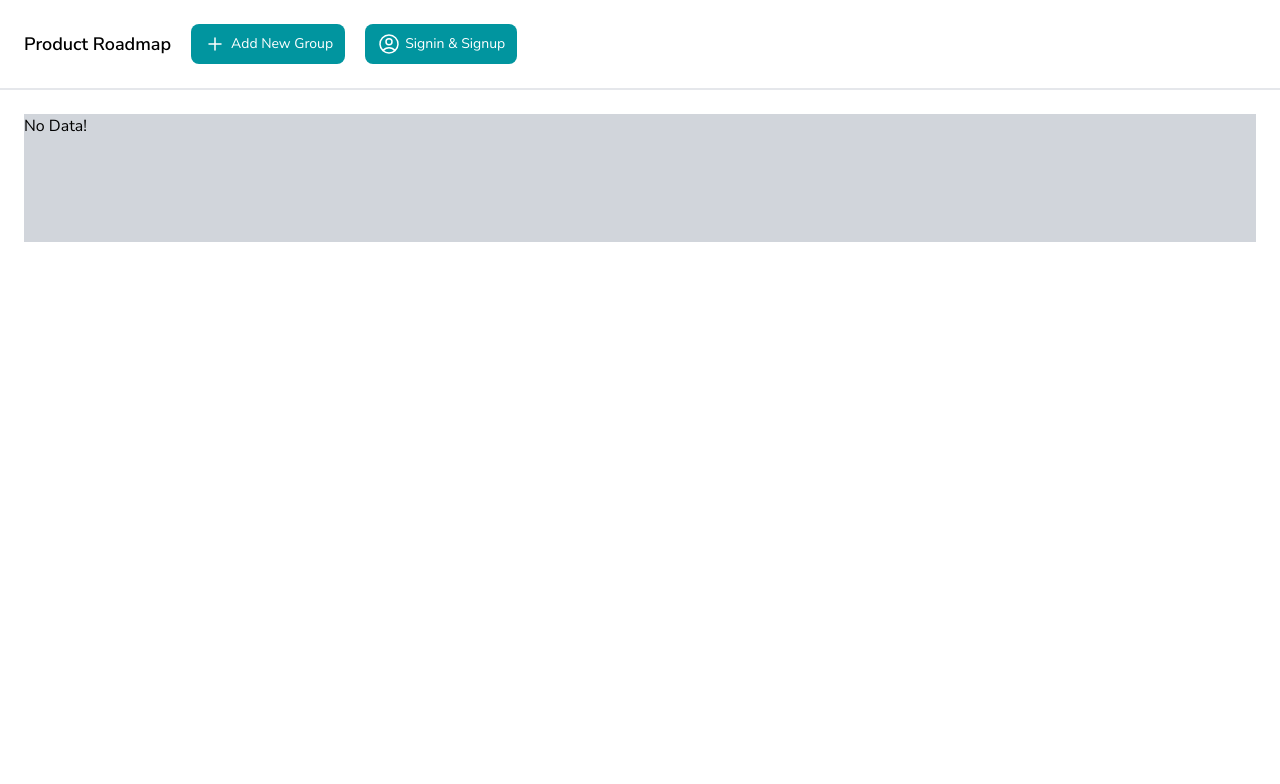
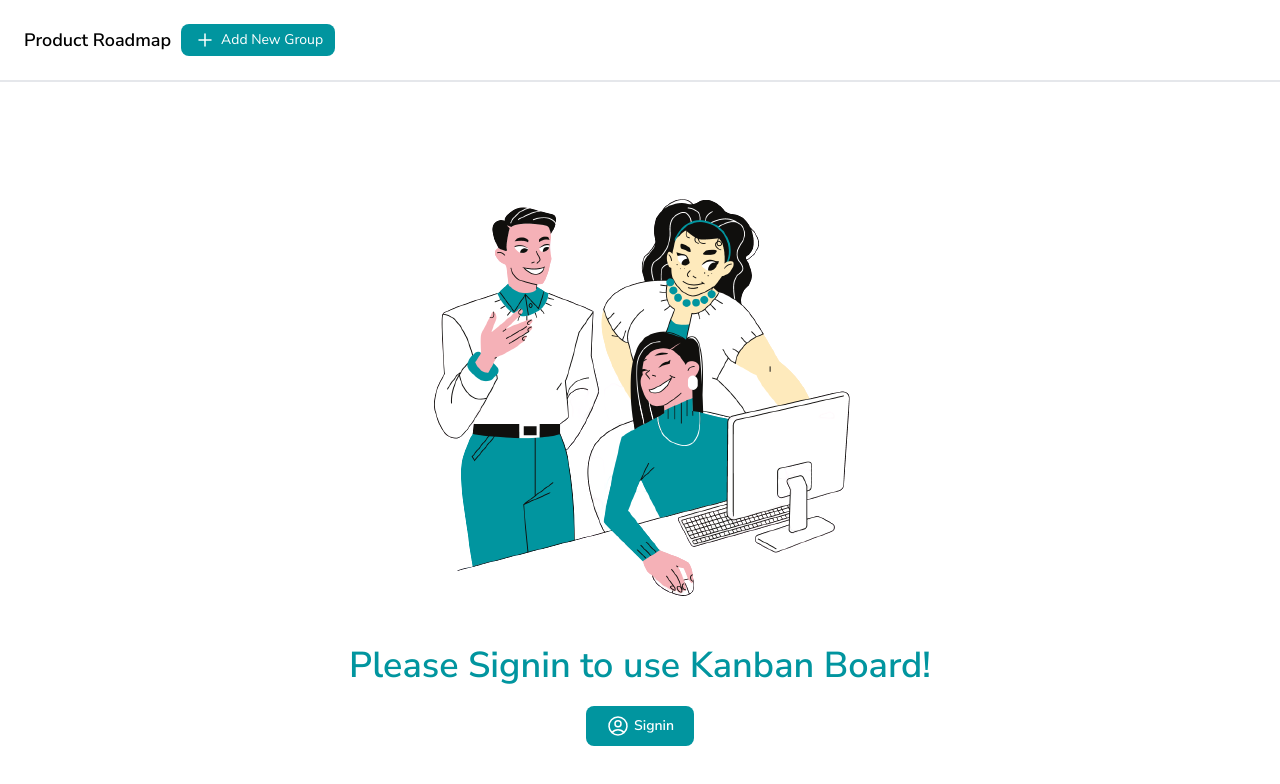
Before and after one commit to CahyaAgong/Kanban-Board-Mini-Project, a Next.js app: page / in a window 1280 px wide. Shown: the top 784 px of the page. Built offline with nearby package versions, Linux system fonts and the light colour scheme.

Commit message:
update new : - fix error on move task to right/left. - add background image on main page (before login). - fix fewe error when success signin / signup / add group / add task.

```diff
--- a/src/components/FormGroup/FormGroup.js
+++ b/src/components/FormGroup/FormGroup.js
@@ -1,7 +1,10 @@
+import { useRouter } from 'next/router';
 import axios from 'axios';
 import config from './../../config';
 
 export default function FormGroup({ onClose, Auth }) {
+  const router = useRouter();
+
   const handleSubmit = e => {
     e.preventDefault();
 
@@ -21,7 +24,7 @@ export default function FormGroup({ onClose, Auth }) {
         router.reload(window.location.pathname);
       })
       .catch(err => {
-        alert('error post todo!');
+        alert('error post todo!', err);
       });
   };
 
--- a/src/components/GroupCard/GroupCard.js
+++ b/src/components/GroupCard/GroupCard.js
@@ -12,7 +12,7 @@ export default function GroupCard({
   setShowModal,
   authToken,
   index,
-  todoListTotal,
+  todoList,
 }) {
   const [todoItem, setTodoItem] = useState([]);
 
@@ -79,7 +79,7 @@ export default function GroupCard({
                 taskItem={item}
                 authToken={authToken}
                 index={index}
-                totalGroup={todoListTotal}
+                todoList={todoList}
               />
             </li>
           ))
--- a/src/components/TaskCard/TaskCard.js
+++ b/src/components/TaskCard/TaskCard.js
@@ -7,7 +7,7 @@ import FormTask from '../FormTask/FormTask';
 import axios from 'axios';
 import config from './../../config.js';
 
-export default function TaskCard({ taskItem, authToken, index, totalGroup }) {
+export default function TaskCard({ taskItem, authToken, index, todoList }) {
   const router = useRouter();
   const [showSetting, setShowSetting] = useState(false);
   const [showModal, setShowModal] = useState('');
@@ -33,13 +33,14 @@ export default function TaskCard({ taskItem, authToken, index, totalGroup }) {
 
   const moveTask = async direction => {
     let body;
+
     if (direction === 'left') {
       body = {
-        target_todo_id: taskItem.todo_id - 1,
+        target_todo_id: todoList[index - 1].id,
       };
     } else {
       body = {
-        target_todo_id: taskItem.todo_id + 1,
+        target_todo_id: todoList[index + 1].id,
       };
     }
 
@@ -74,7 +75,7 @@ export default function TaskCard({ taskItem, authToken, index, totalGroup }) {
       }
       moveTask(direction);
     } else {
-      if (index + 1 > totalGroup - 1) {
+      if (index + 1 > todoList.length - 1) {
         alert('This task cant move to right!');
         return;
       }
--- a/src/pages/index.js
+++ b/src/pages/index.js
@@ -1,5 +1,6 @@
 import { useEffect, useState } from 'react';
 import { useRouter } from 'next/router';
+import Image from 'next/image.js';
 
 import Head from 'next/head';
 import { Inter } from '@next/font/google';
@@ -11,10 +12,13 @@ import Auth from './../components/Auth';
 import config from './../config.js';
 import axios from 'axios';
 
+import backgroundMain from './../assets/img/bg-main.png';
+
 const inter = Inter({ subsets: ['latin'] });
 
 export default function Home() {
   const router = useRouter();
+
   const [showModalCreateGroup, setShowModalCreateGroup] = useState(false);
   const [showAuth, setShowAuth] = useState(false);
   const [showModalCreateTask, setShowModalCreateTask] = useState('');
@@ -67,13 +71,14 @@ export default function Home() {
       <div className='h-screen flex flex-col font-NunitoSans'>
         <div className='flex-shrink-0 min-w-0 bg-white'>
           <div className='border-b-2 border-gray-200'>
-            <header className='flex items-center space-x-5 p-6'>
-              <h1 className='text-lg font-semibold text-black'>
+            <header className='flex items-center justify-between space-x-5 p-6'>
+              <div className='flex items-center'>
+                <h1 className='text-lg font-semibold text-black mr-2.5'>
                   Product Roadmap
                 </h1>
 
                 <button
-                className='bg-[#01959F] flex items-center px-3 py-2 text-white text-sm font-medium rounded-lg'
+                  className='bg-[#01959F] flex items-center px-3 py-1 text-white text-sm font-medium rounded-lg'
                   onClick={() =>
                     auth !== 'null'
                       ? setShowModalCreateGroup(true)
@@ -98,33 +103,7 @@ export default function Home() {
                   </span>
                   Add New Group
                 </button>
-
-              <button
-                className={
-                  auth === 'null'
-                    ? 'bg-[#01959F] flex items-center px-3 py-2 text-white text-sm font-medium rounded-lg'
-                    : 'hidden'
-                }
-                onClick={() => setShowAuth(true)}
-              >
-                <span className='mr-1'>
-                  <svg
-                    xmlns='http://www.w3.org/2000/svg'
-                    fill='none'
-                    viewBox='0 0 24 24'
-                    strokeWidth='1.5'
-                    stroke='currentColor'
-                    className='w-6 h-6'
-                  >
-                    <path
-                      strokeLinecap='round'
-                      strokeLinejoin='round'
-                      d='M17.982 18.725A7.488 7.488 0 0012 15.75a7.488 7.488 0 00-5.982 2.975m11.963 0a9 9 0 10-11.963 0m11.963 0A8.966 8.966 0 0112 21a8.966 8.966 0 01-5.982-2.275M15 9.75a3 3 0 11-6 0 3 3 0 016 0z'
-                    />
-                  </svg>
-                </span>
-                Signin & Signup
-              </button>
+              </div>
 
               <button
                 className={
@@ -167,11 +146,46 @@ export default function Home() {
                   setShowModal={setShowModalCreateTask}
                   authToken={auth}
                   index={idx}
-                  todoListTotal={todoList.length}
+                  todoList={todoList}
                 />
               ))
             ) : (
-              <div className='flex w-full h-32 bg-gray-300'>No Data!</div>
+              <div className='flex flex-col w-full h-fit bg-white rounded-md text-4xl font-semibold text-[#01959F] justify-center items-center mt-10'>
+                <Image
+                  src={backgroundMain}
+                  width={500}
+                  height={500}
+                  alt='background-main'
+                />
+                <h1>Please Signin to use Kanban Board!</h1>
+
+                <button
+                  className={
+                    auth === 'null'
+                      ? 'bg-[#01959F] flex items-center px-5 py-2 text-white text-sm font-semibold rounded-lg mt-5'
+                      : 'hidden'
+                  }
+                  onClick={() => setShowAuth(true)}
+                >
+                  <span className='mr-1'>
+                    <svg
+                      xmlns='http://www.w3.org/2000/svg'
+                      fill='none'
+                      viewBox='0 0 24 24'
+                      strokeWidth='1.5'
+                      stroke='currentColor'
+                      className='w-6 h-6'
+                    >
+                      <path
+                        strokeLinecap='round'
+                        strokeLinejoin='round'
+                        d='M17.982 18.725A7.488 7.488 0 0012 15.75a7.488 7.488 0 00-5.982 2.975m11.963 0a9 9 0 10-11.963 0m11.963 0A8.966 8.966 0 0112 21a8.966 8.966 0 01-5.982-2.275M15 9.75a3 3 0 11-6 0 3 3 0 016 0z'
+                      />
+                    </svg>
+                  </span>
+                  Signin
+                </button>
+              </div>
             )}
           </main>
         </div>
```
Also changed, not shown: src/assets/img/bg-main.png (added). Lines whose indentation alone changed are shown as unchanged.
